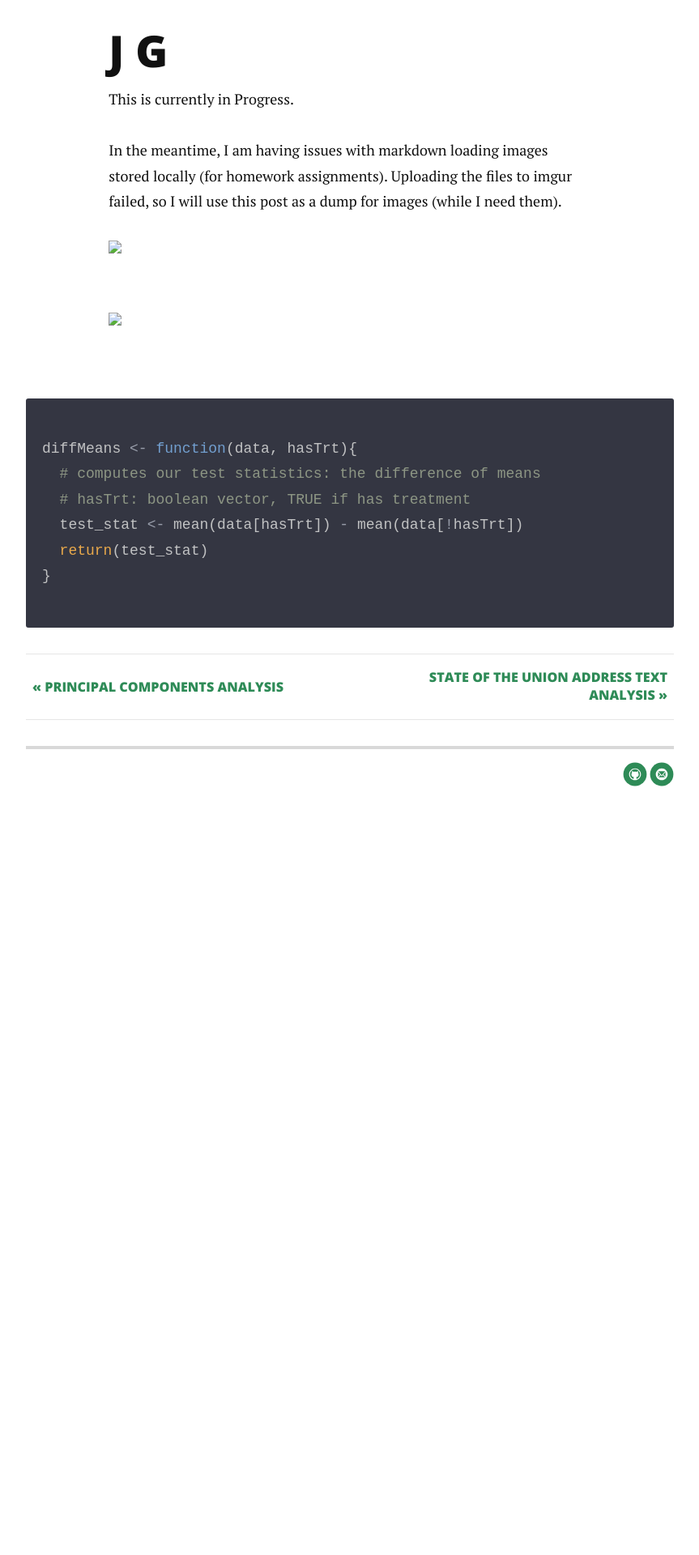
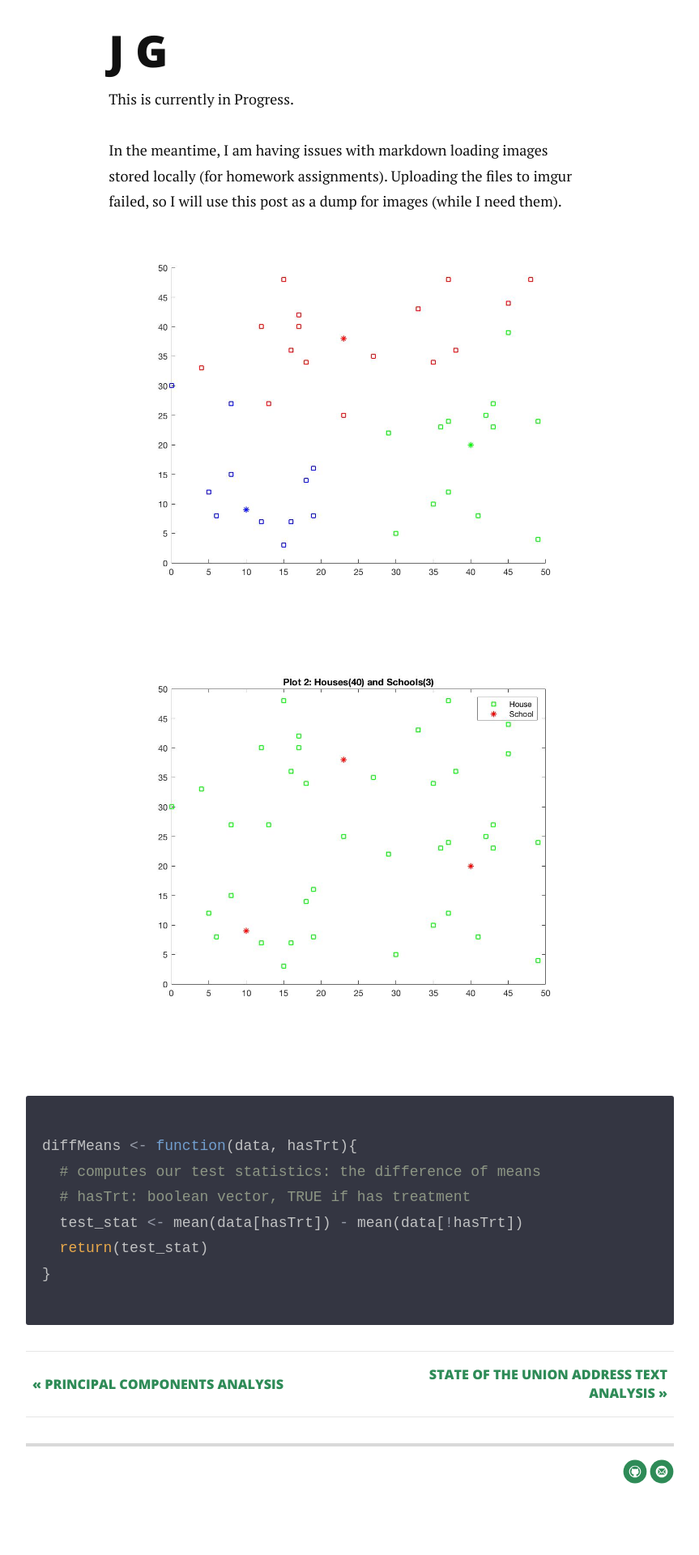
Before and after one commit to jwilber/old_website, a Jekyll site: the page built from _posts/2014-12-14-john-goodman.markdown, in a window 1280 px wide. Shown: the part 949-2869 px from the top of the page at 81% size, without its empty margins (208-1071 px from the left). Built offline with Jekyll 4.4.1, drawn with Linux system fonts in a browser that asks for light colours; nearby versions of some CDN libraries; before the commit the page ends 2007 px from its top, so only the background shows below that.

Commit message:
Update 2014-12-14-john-goodman.markdown

```diff
--- a/_posts/2014-12-14-john-goodman.markdown
+++ b/_posts/2014-12-14-john-goodman.markdown
@@ -14,9 +14,9 @@ This is currently in Progress.
 
 In the meantime, I am having issues with markdown loading images stored locally (for homework assignments). Uploading the files to imgur failed, so I will use this post as a dump for images (while I need them).
 
-<img src="/Users/jared/Desktop/jwilber.github.io/images/plot1.png" />
+<img src="/images/plot1.png" />
 
-<img src="/Users/jared/Desktop/jwilber.github.io/images/plot2.png" />
+<img src="/images/plot2.png" />
 
 
 
```
